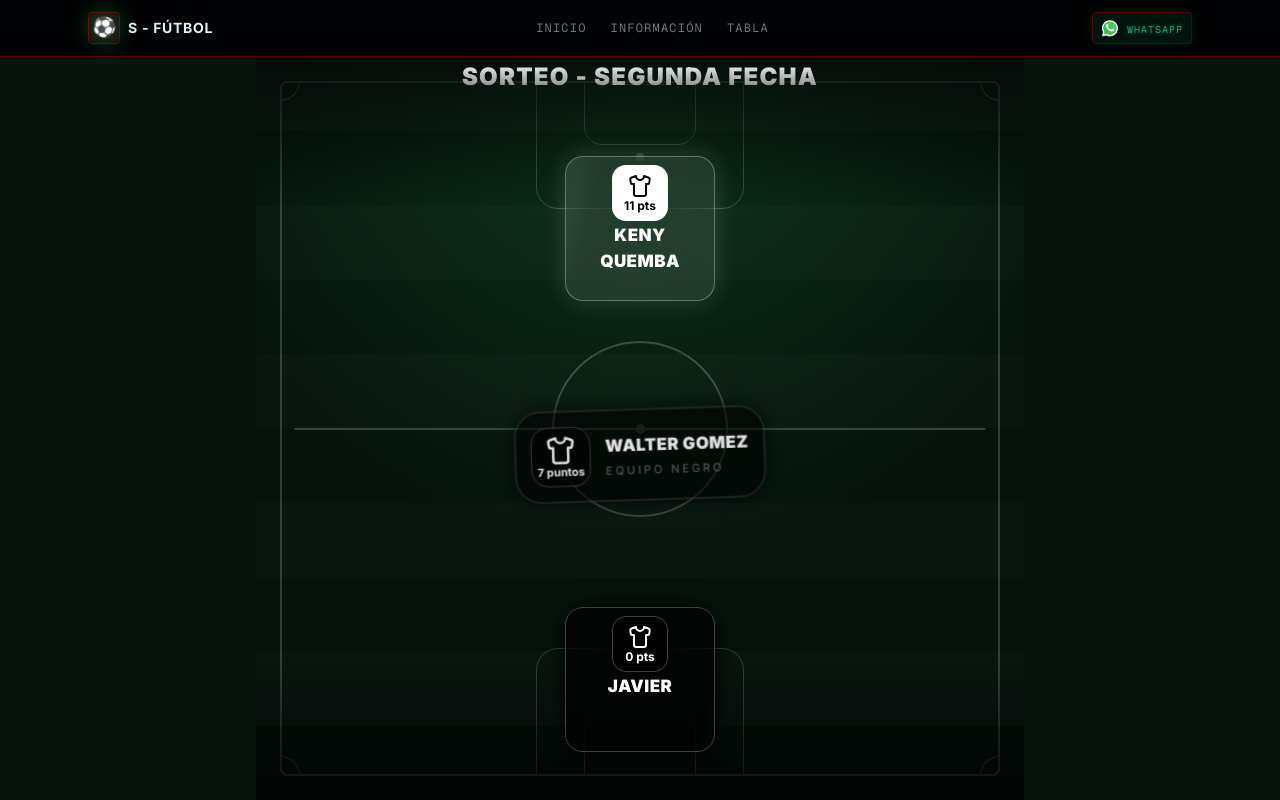
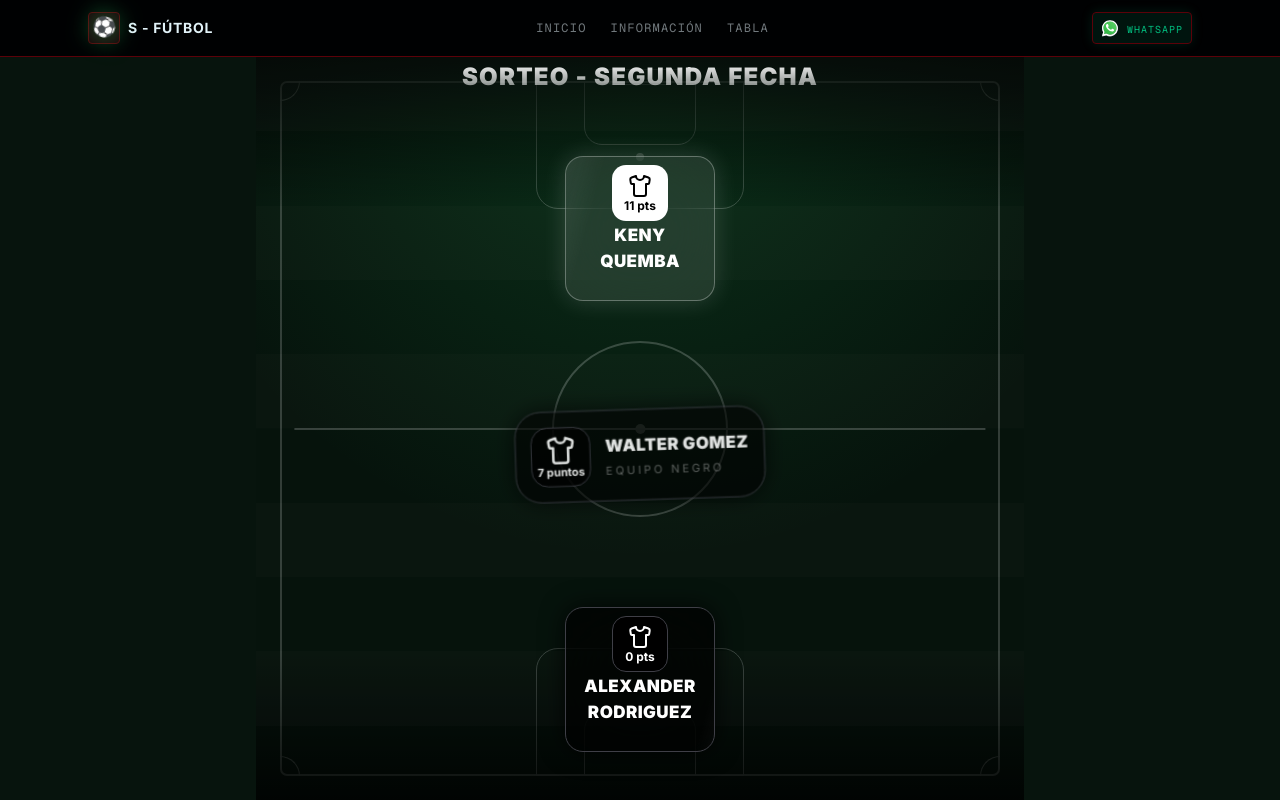
Before and after one commit to Wida7/s-futbol, a Next.js app: page /team-draw in a window 1280 px wide. Built offline with nearby package versions, Linux system fonts and the light colour scheme.

Commit message:
Actualización

```diff
--- a/app/team-draw/data.ts
+++ b/app/team-draw/data.ts
@@ -11,7 +11,7 @@ export const tittle = "SORTEO - SEGUNDA FECHA"
 
 export const players: Player[] = [
 	{ id: 1, equipo: 'negro',
-		nombre: 'Javier', puntos: 0 },
+		nombre: 'Alexander Rodriguez', puntos: 0 },
 
 	{ id: 2, equipo: 'blanco',
 		nombre: 'Keny Quemba', puntos: 11 },
@@ -32,7 +32,7 @@ export const players: Player[] = [
 		nombre: 'Jean Ramos', puntos: 7 },
 
 	{ id: 8, equipo: 'blanco',
-		nombre: 'Alexander Rodriguez', puntos: 0 },
+		nombre: 'Javier', puntos: 0 },
 
 	{ id: 9, equipo: 'negro',
 		nombre: 'Daniel Saavedra', puntos: 7 },
```
